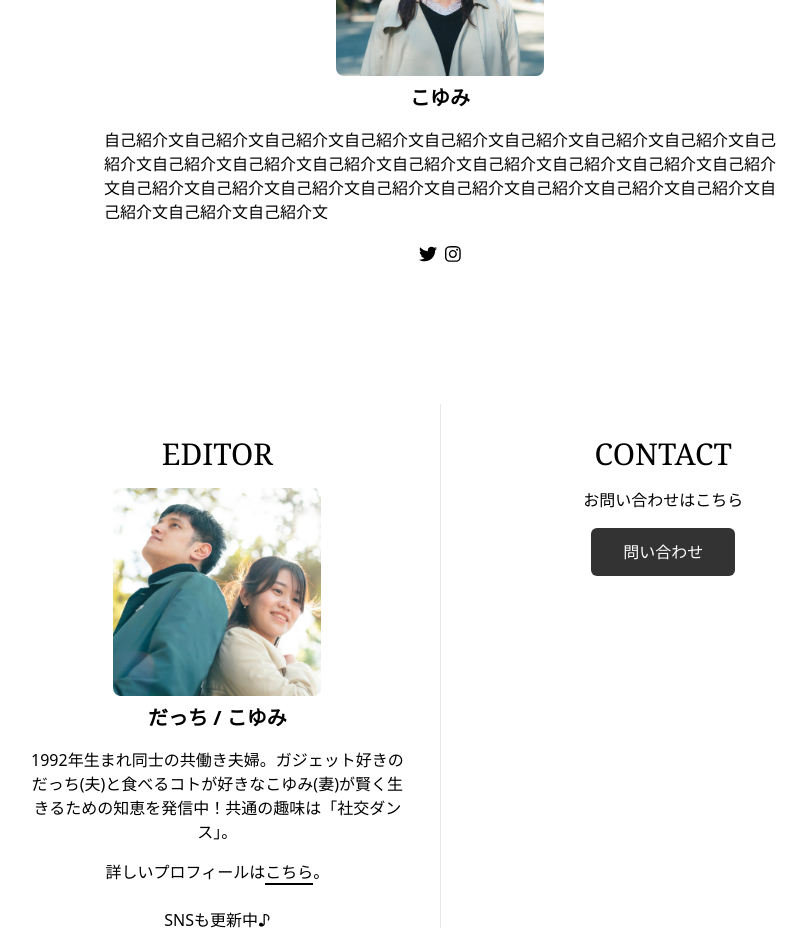
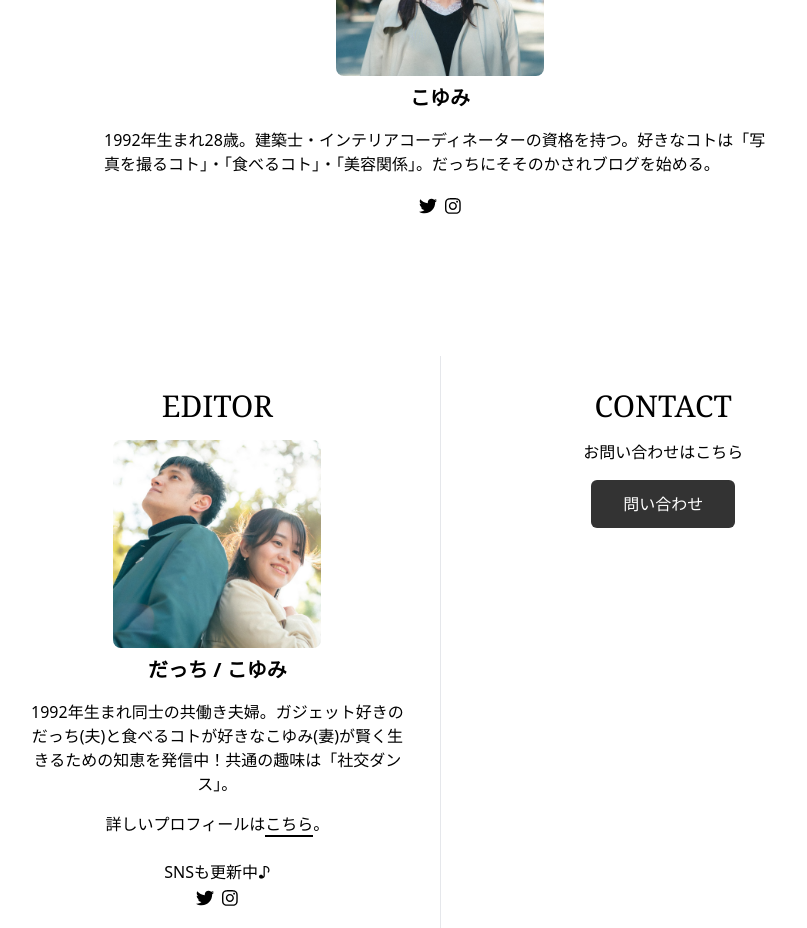
Before and after one commit to DatchLive/Blog, a Next.js app: page /about in a window 1280 px wide. Shown: the part 840-1768 px from the top of the page, without its empty margins (200-1007 px from the left). Built offline with nearby package versions, Linux system fonts and the light colour scheme; a web font is replaced by a local one.

Commit message:
💄 自己紹介文アップデート

```diff
--- a/src/pages/about.jsx
+++ b/src/pages/about.jsx
@@ -23,12 +23,9 @@ export default function About() {
         src="koyumi"
         alt="こゆみ写真"
         name="こゆみ"
-        introduce="自己紹介文自己紹介文自己紹介文自己紹介文自己紹介文自己紹介文自己紹介文自己紹介文自己紹介文自己紹介文自己紹介文自己紹介文自己紹介文自己紹介文自己紹介文自己紹介文自己紹介文自己紹介文自己紹介文自己紹介文自己紹介文自己紹介文自己紹介文自己紹介文自己紹介文自己紹介文自己紹介文自己紹介文"
+        introduce="1992年生まれ28歳。建築士・インテリアコーディネーターの資格を持つ。好きなコトは「写真を撮るコト」・「食べるコト」・「美容関係」。だっちにそそのかされブログを始める。"
       />
-      <SocialMedia
-        twitter="https://twitter.com/datchlive"
-        instagram="https://www.instagram.com/datchlive/"
-      />
+      <SocialMedia twitter="https://twitter.com/OL_0315" instagram="" />
     </Layout>
   );
 }
```
